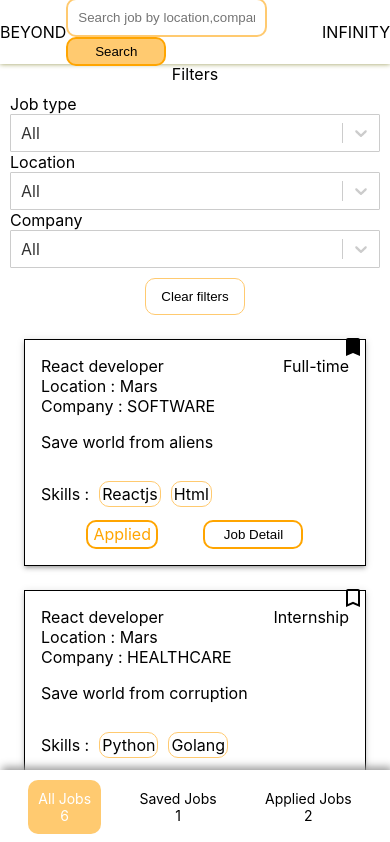
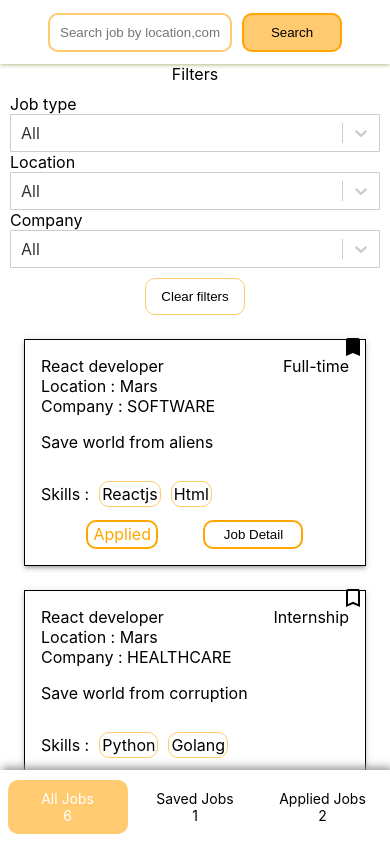
Before and after one commit to CHANDRAMOHANnegi/To-infinity-and-beyond, a React (Create React App) app: page / in a window 390 px wide. Shown: the top 842 px of the page. Built offline with nearby package versions, Linux system fonts and the light colour scheme.

Commit message:
fix header

```diff
--- a/src/App.css
+++ b/src/App.css
@@ -20,6 +20,11 @@ button:hover {
 }
 
 /* ********** */
+
+input {
+  width: 225px;
+  margin-right: 10px;
+}
 
 .jobs_container {
   display: flex;
@@ -85,6 +90,7 @@ button:hover {
   border-radius: 10px;
   cursor: pointer;
   color: white;
+  width: 100px;
   box-shadow: 0px 3px 3px -2px rgb(0 0 0 / 20%), 0px 3px 4px 0px rgb(0 0 0 / 14%), 0px 1px 8px 0px rgb(0 0 0 / 12%);
 }
 
@@ -113,6 +119,12 @@ button:hover {
     box-shadow: none;
     text-align: center;
     font-size: 14px;
+  }
+  .d-none {
+    display: none;
+  }
+  input {
+    width: 160px;
   }
 }
 
@@ -148,7 +160,7 @@ button:hover {
 
 .apply_button_container .applied {
   color: orange;
-  padding:2px 5px;
+  padding: 2px 5px;
   border: 2px solid orange;
   border-radius: 10px;
 }
--- a/src/components/Header.js
+++ b/src/components/Header.js
@@ -21,11 +21,11 @@ function Header({ setSearchQuery }) {
             width: "100%",
             zIndex: '1'
         }}>
-            <div>
+            <h1 className={'d-none'}>
                 BEYOND
-            </div>
-            <div>
-                <input placeholder={"Search job by location,company"}
+            </h1>
+            <div style={{ display: "flex", flexWrap: "nowrap" }}>
+                <input placeholder={"Search job by location,company,skills"}
                     style={{
                         border: '2px solid #ffca70',
                         padding: '10px',
@@ -43,9 +43,9 @@ function Header({ setSearchQuery }) {
                 />
                 <button onClick={handleSearch}>Search</button>
             </div>
-            <div>
+            <h1 className={'d-none'}>
                 INFINITY
-            </div>
+            </h1>
         </div>
     );
 }
```
